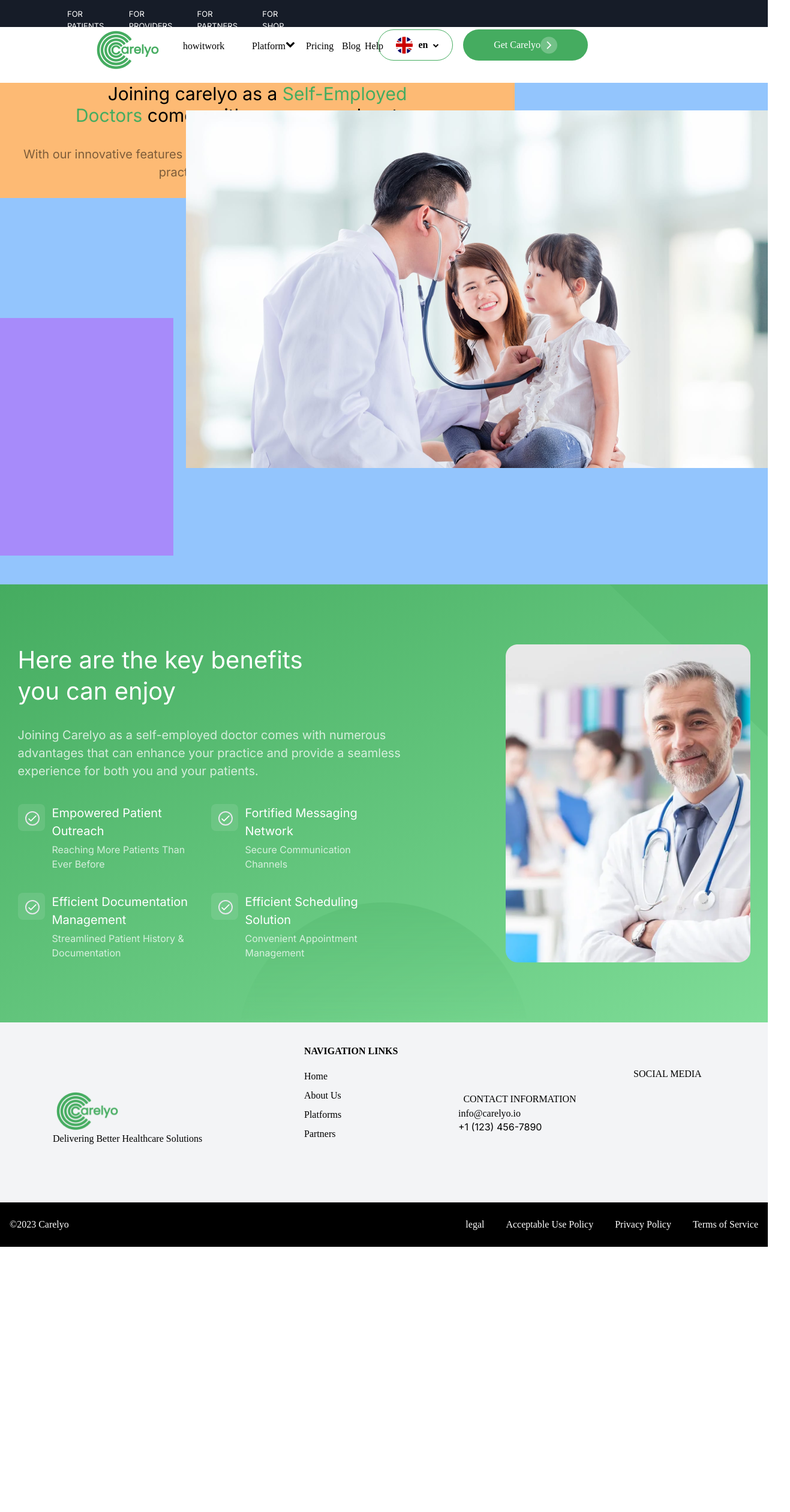
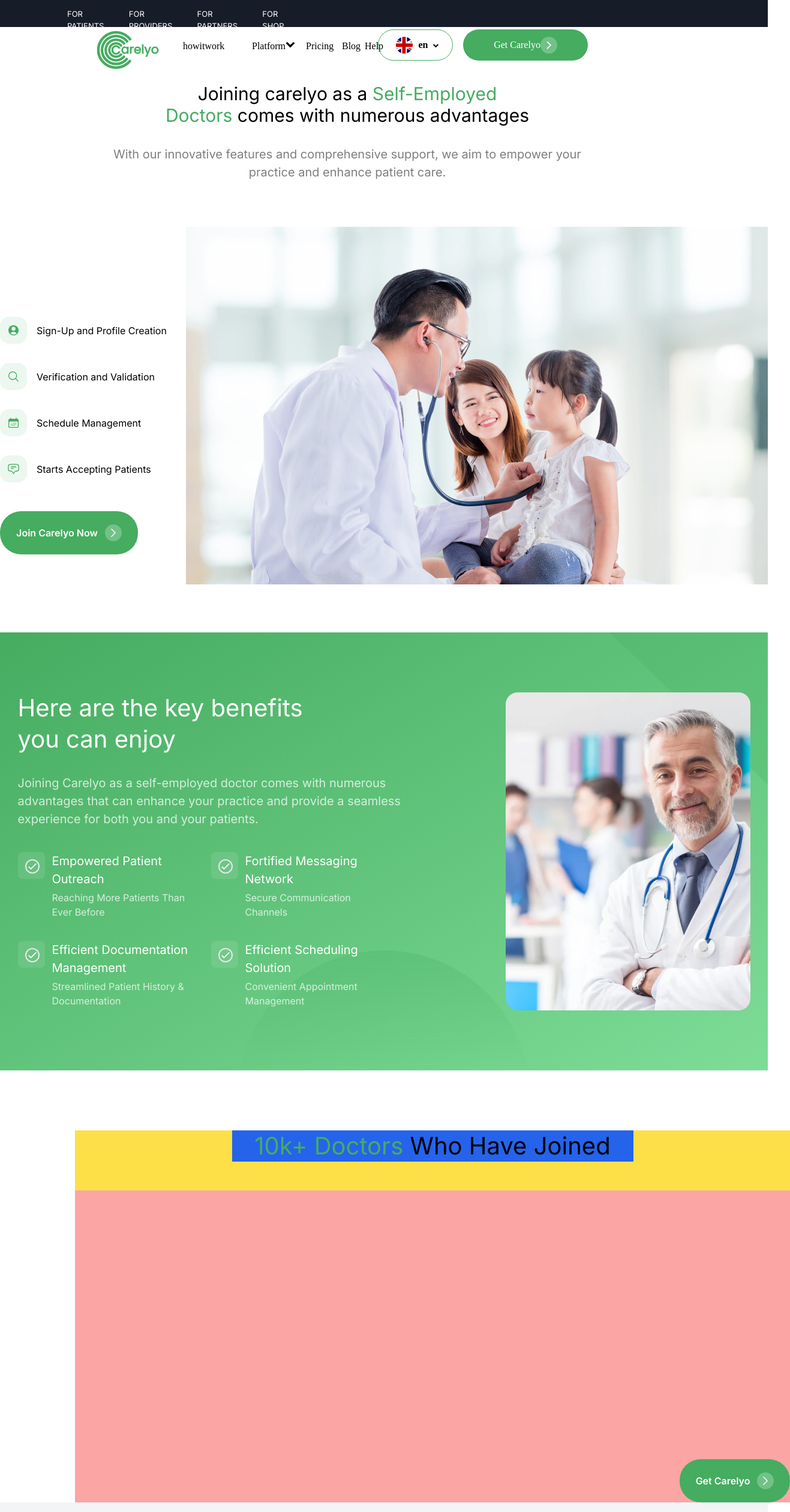
Before and after one commit to meeruu8282/next-mongodb-clerk, a Next.js app: page /providers/platforms/seDoctors in a window 1280 px wide. Shown: the part 20-2540 px from the top of the page at 60% size, 1317 px wide, since content can reach past the window. Before the commit the page ends 2098 px from the top, so only its background shows below. Built offline with nearby package versions, Linux system fonts and the light colour scheme.

Commit message:
seDoctorcss

```diff
--- a/package.json
+++ b/package.json
@@ -11,6 +11,9 @@
   "dependencies": {
     "@emotion/react": "^11.11.1",
     "@emotion/server": "^11.11.0",
+    "@fortawesome/fontawesome-svg-core": "^6.4.2",
+    "@fortawesome/free-brands-svg-icons": "^6.4.2",
+    "@fortawesome/react-fontawesome": "^0.2.0",
     "@heroicons/react": "^2.0.18",
     "@mantine/core": "^6.0.19",
     "@mantine/hooks": "^6.0.19",
--- a/src/app/globals.css
+++ b/src/app/globals.css
@@ -56,7 +56,7 @@
   }
 
   .dropdown-visible {
-    @apply block transform translate-y-0.5; /* visa den och placera den i sitt normala läge */
+    @apply block z-50 transform translate-y-0.5; /* visa den och placera den i sitt normala läge */
     visibility: visible;
   }
   .nav-item {
--- a/src/app/providers/platforms/seDoctors/page.tsx
+++ b/src/app/providers/platforms/seDoctors/page.tsx
@@ -1,11 +1,12 @@
 import Image from "next/image";
+import { FontAwesomeIcon } from "@fortawesome/react-fontawesome";
 
 export default function Sedoctors() {
   return (
     <div className=" h-auto ">
       <div className=" flex justify-end ">
-        <div className=" w-[1315px] h-[836px]  bg-blue-300">
-          <div className="w-[858px] h-[192px] top-[258px] left-[291px] gap-[64px] bg-orange-300">
+        <div className=" relative w-[1315px] h-[836px] mt-15 mb-20 ">
+          <div className="  absolute w-[858px] h-[192px] left-[150px] gap-[64px] ">
             <div className="w-[838px]  h-[104px] max-w-screen-sm mx-auto">
               <h1 className="text-center  md:text-2xl lg:text-3xl whitespace-normal ">
                 Joining carelyo as a{" "}
@@ -22,15 +23,142 @@
               </p>
             </div>
           </div>
-          <div className="  w-[289px] h-[396px] left-0 mt-[200px] bg-violet-400"></div>
-          <div className="absolute right-0 bottom-0 ">
+          <div className="absolute right-0 bottom-0">
             <Image
-              layout="intrinsic "
+              className=""
+              layout="fixed "
               width={970}
               height={596}
               src="/heartdoctor.png"
               alt="heartDoctor"
             />
+          </div>
+          <div className=" absolute w-[289px] h-[396px] top-[190px] left-0 mt-[200px] ">
+            <div className=" flex flex-col w-[289px] h-[276px] gap-[32px] ">
+              <div className=" flex items-center w-[289px] h-[45px] gap-[16px] ">
+                <div className="h-[45px] w-[45px] rounded-[15px] flex justify-center items-center bg-[#45AC60] bg-opacity-[10%]  ">
+                  <div className="flex justify-center items-center w-[30px] h-[30px]">
+                    {/* icon */}{" "}
+                    <svg
+                      xmlns="http://www.w3.org/2000/svg"
+                      viewBox="0 0 24 24"
+                      fill="currentColor"
+                      className=" text-[#45AC60] h-[21px] w-[21px]"
+                    >
+                      <path
+                        fill-rule="evenodd"
+                        d="M18.685 19.097A9.723 9.723 0 0021.75 12c0-5.385-4.365-9.75-9.75-9.75S2.25 6.615 2.25 12a9.723 9.723 0 003.065 7.097A9.716 9.716 0 0012 21.75a9.716 9.716 0 006.685-2.653zm-12.54-1.285A7.486 7.486 0 0112 15a7.486 7.486 0 015.855 2.812A8.224 8.224 0 0112 20.25a8.224 8.224 0 01-5.855-2.438zM15.75 9a3.75 3.75 0 11-7.5 0 3.75 3.75 0 017.5 0z"
+                        clip-rule="evenodd"
+                      />
+                    </svg>
+                  </div>
+                </div>
+
+                <div className=" text-[Poppins] text-[16px] w-400 left-0 w-[228px] h-[22px] justify-center justify-items-center">
+                  Sign-Up and Profile Creation
+                </div>
+              </div>
+
+              <div className="flex items-center w-[289px] h-[45px] gap-[16px] ">
+                <div className="h-[45px] w-[45px] rounded-[15px] flex justify-center items-center bg-[#45AC60] bg-opacity-[10%]  ">
+                  <div className="flex justify-center items-center w-[21px] h-[21px]">
+                    {/* icon */}
+                    <svg
+                      className=" text-[#45AC60] h-[21px] w-[21px]"
+                      xmlns="http://www.w3.org/2000/svg"
+                      fill="none"
+                      viewBox="0 0 24 24"
+                      stroke-width="1.5"
+                      stroke="currentColor"
+                    >
+                      <path
+                        stroke-linecap="round"
+                        stroke-linejoin="round"
+                        d="M21 21l-5.197-5.197m0 0A7.5 7.5 0 105.196 5.196a7.5 7.5 0 0010.607 10.607z"
+                      />
+                    </svg>
+                  </div>
+                </div>
+                <div className=" text-[Poppins] text-[16px] w-400 left-0 w-[228px] h-[22px] justify-center justify-items-center">
+                  Verification and Validation
+                </div>
+              </div>
+
+              <div className="flex items-center w-[289px] h-[45px] gap-[16px] ">
+                <div className="h-[45px] w-[45px] rounded-[15px] flex justify-center items-center bg-[#45AC60] bg-opacity-[10%]  ">
+                  <div className="flex justify-center items-center w-[21px] h-[21px]">
+                    {/* icon */}
+                    <svg
+                      xmlns="http://www.w3.org/2000/svg"
+                      viewBox="0 0 24 24"
+                      fill="currentColor"
+                      className="text-[#45AC60] h-[21px] w-[21px]"
+                    >
+                      <path d="M12.75 12.75a.75.75 0 11-1.5 0 .75.75 0 011.5 0zM7.5 15.75a.75.75 0 100-1.5.75.75 0 000 1.5zM8.25 17.25a.75.75 0 11-1.5 0 .75.75 0 011.5 0zM9.75 15.75a.75.75 0 100-1.5.75.75 0 000 1.5zM10.5 17.25a.75.75 0 11-1.5 0 .75.75 0 011.5 0zM12 15.75a.75.75 0 100-1.5.75.75 0 000 1.5zM12.75 17.25a.75.75 0 11-1.5 0 .75.75 0 011.5 0zM14.25 15.75a.75.75 0 100-1.5.75.75 0 000 1.5zM15 17.25a.75.75 0 11-1.5 0 .75.75 0 011.5 0zM16.5 15.75a.75.75 0 100-1.5.75.75 0 000 1.5zM15 12.75a.75.75 0 11-1.5 0 .75.75 0 011.5 0zM16.5 13.5a.75.75 0 100-1.5.75.75 0 000 1.5z" />
+                      <path
+                        fill-rule="evenodd"
+                        d="M6.75 2.25A.75.75 0 017.5 3v1.5h9V3A.75.75 0 0118 3v1.5h.75a3 3 0 013 3v11.25a3 3 0 01-3 3H5.25a3 3 0 01-3-3V7.5a3 3 0 013-3H6V3a.75.75 0 01.75-.75zm13.5 9a1.5 1.5 0 00-1.5-1.5H5.25a1.5 1.5 0 00-1.5 1.5v7.5a1.5 1.5 0 001.5 1.5h13.5a1.5 1.5 0 001.5-1.5v-7.5z"
+                        clip-rule="evenodd"
+                      />
+                    </svg>
+                  </div>
+                </div>
+                <div className=" text-[Poppins] text-[16px] w-400 left-0 w-[228px] h-[22px] justify-center justify-items-center">
+                  Schedule Management
+                </div>
+              </div>
+
+              <div className="flex items-center w-[289px] h-[45px] gap-[16px] ">
+                <div className="h-[45px] w-[45px] rounded-[15px] flex justify-center items-center bg-[#45AC60] bg-opacity-[10%]  ">
+                  <div className="flex justify-center items-center w-[21px] h-[21px]">
+                    {/* icon */}
+                    <svg
+                      className=" text-[#45AC60] h-[21px] w-[21px]"
+                      xmlns="http://www.w3.org/2000/svg"
+                      fill="none"
+                      viewBox="0 0 24 24"
+                      stroke-width="1.5"
+                      stroke="currentColor"
+                    >
+                      <path
+                        stroke-linecap="round"
+                        stroke-linejoin="round"
+                        d="M7.5 8.25h9m-9 3H12m-9.75 1.51c0 1.6 1.123 2.994 2.707 3.227 1.129.166 2.27.293 3.423.379.35.026.67.21.865.501L12 21l2.755-4.133a1.14 1.14 0 01.865-.501 48.172 48.172 0 003.423-.379c1.584-.233 2.707-1.626 2.707-3.228V6.741c0-1.602-1.123-2.995-2.707-3.228A48.394 48.394 0 0012 3c-2.392 0-4.744.175-7.043.513C3.373 3.746 2.25 5.14 2.25 6.741v6.018z"
+                      />
+                    </svg>
+                  </div>
+                </div>
+                <div className="text-[Poppins] text-[16px] w-400 left-0 w-[228px] h-[22px] justify-center justify-items-center">
+                  Starts Accepting Patients
+                </div>
+              </div>
+            </div>
+             {/* Button */}
+            <button className="carelyoButton absolute w-[230px] h-[72px] p-[6px] gap-[10px] font-semibold bottom-0">
+              <div>
+                <div className="carelyoButtonText flex items-center justify-center text-[16px] w-full">
+                  Join Carelyo Now
+                  <div className="ml-3">
+                    <div className="h-[28px] w-[28px]  rounded-[100px] flex justify-center items-center bg-[#FFFFFF] bg-opacity-[25%]  ">
+                      <svg
+                        xmlns="http://www.w3.org/2000/svg"
+                        fill="none"
+                        viewBox="0 0 24 24"
+                        stroke-width="1.5"
+                        stroke="currentColor"
+                        className="w-5 h-5"
+                      >
+                        <path
+                          stroke-linecap="round"
+                          stroke-linejoin="round"
+                          d="M8.25 4.5l7.5 7.5-7.5 7.5"
+                        />
+                      </svg>
+                    </div>
+                  </div>
+                </div>
+              </div>
+            </button>
           </div>
         </div>
       </div>
@@ -56,7 +184,7 @@
           <div className=" w-[1221px] h-[530px] border-radius-[20px]  ">
             <div className="absolute right-0 top-0">
               <Image
-                layout="intrinsic "
+                layout="fixed"
                 width={408}
                 height={530}
                 src="/doctor.png"
@@ -113,6 +241,7 @@
                                   stroke-linejoin="round"
                                   stroke-width="2"
                                   d="M5 13l4 4L19 7"
+                                  xmlns="http://www.w3.org/2000/svg"
                                 ></path>
                               </svg>
                             </div>
@@ -155,6 +284,7 @@
                               stroke-linejoin="round"
                               stroke-width="2"
                               d="M5 13l4 4L19 7"
+                              xmlns="http://www.w3.org/2000/svg"
                             ></path>
                           </svg>
                         </div>
@@ -197,6 +327,7 @@
                                   stroke-linejoin="round"
                                   stroke-width="2"
                                   d="M5 13l4 4L19 7"
+                                  xmlns="http://www.w3.org/2000/svg"
                                 ></path>
                               </svg>
                             </div>
@@ -239,6 +370,7 @@
                                   stroke-linejoin="round"
                                   stroke-width="2"
                                   d="M5 13l4 4L19 7"
+                                  xmlns="http://www.w3.org/2000/svg"
                                 ></path>
                               </svg>
                             </div>
@@ -253,6 +385,50 @@
           </div>
         </div>
       </div>
+
+
+
+      <div className=" flex flex-col justify-center items-center relative w-[1192px] h-[620px] mt-[100px] left-[125px] gap-[48px] bg-yellow-300">
+        <div className=" flex justify-center items-center w-[669px] h-[52px] bg-blue-600">
+          <h2 className=" text-[Poppins] text-[40px] w-600 line-height-[52px] tracking-[-2%] text-center "><span className="text-greenText whitespace-normal">
+                  10k+ Doctors
+                </span>{" "} Who Have Joined</h2>
+
+        </div>
+        <div className=" flex justify-center items-center  w-[1192px] h-[520px] gap-[24px] bg-red-300">
+          <div>
+
+          </div>
+        </div>
+        <button className="carelyoButton absolute w-[184px] h-[72px] p-[22px] gap-[12px] rounded-[35px] font-semibold right-0  bottom-0">
+              <div>
+                <div className="carelyoButtonText flex items-center justify-center text-[16px] w-full">
+                  Get Carelyo
+                  <div className="ml-3">
+                    <div className="h-[28px] w-[28px] rounded-[100px] flex justify-center items-center bg-[#FFFFFF] bg-opacity-[25%]  ">
+                      <svg
+                        xmlns="http://www.w3.org/2000/svg"
+                        fill="none"
+                        viewBox="0 0 24 24"
+                        stroke-width="1.5"
+                        stroke="currentColor"
+                        className="w-5 h-5"
+                      >
+                        <path
+                          stroke-linecap="round"
+                          stroke-linejoin="round"
+                          d="M8.25 4.5l7.5 7.5-7.5 7.5"
+                        />
+                      </svg>
+                    </div>
+                  </div>
+                </div>
+              </div>
+            </button>
+      </div>
+
+
+
     </div>
   );
 }
```
Also changed, not shown: 1 other file (tests, documents, lock files or other folders).
